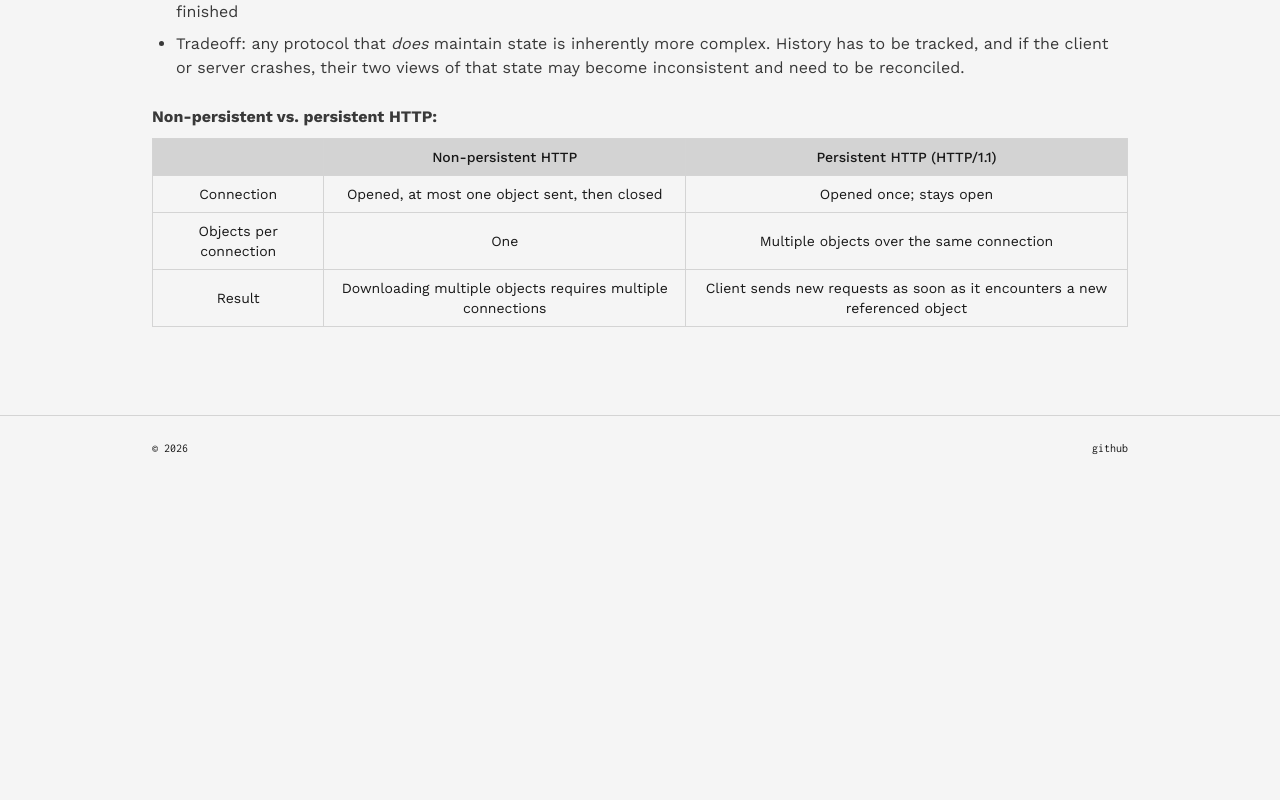
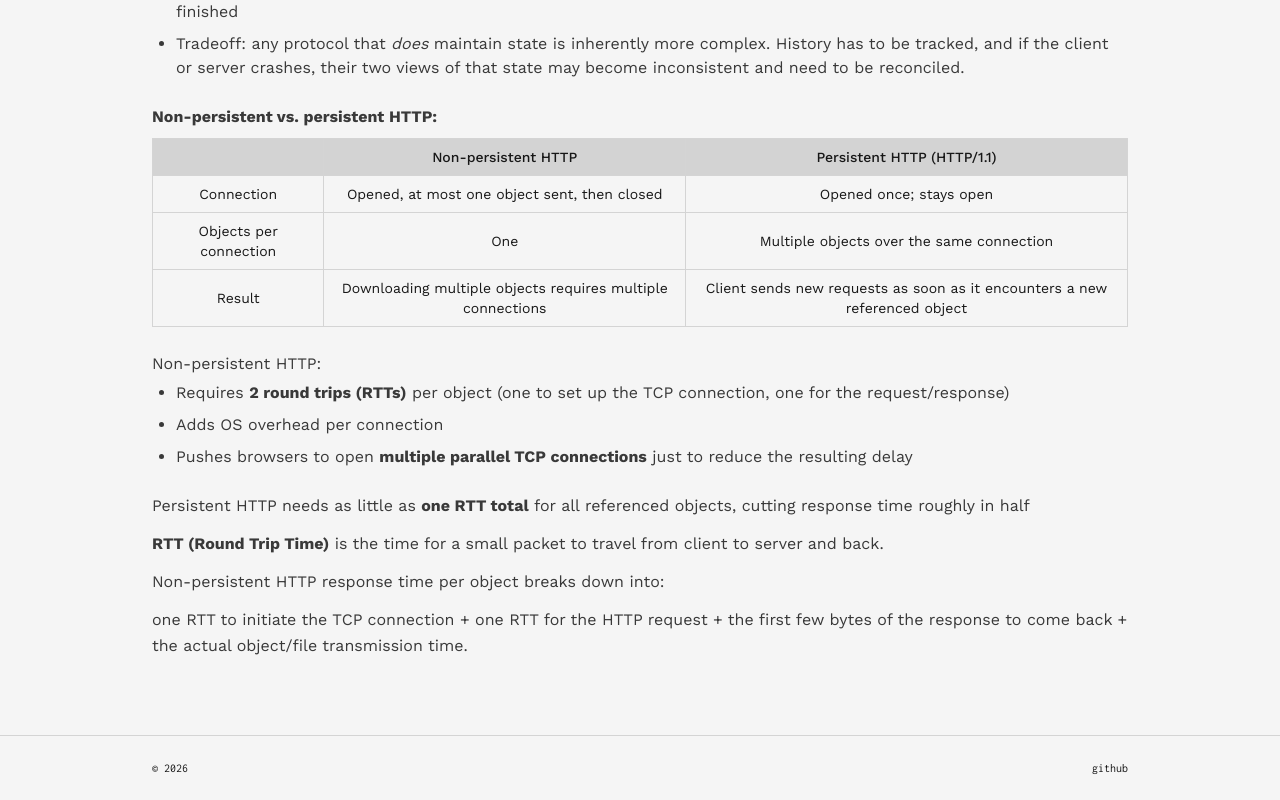
Before and after one commit to n0as-ark/logbook, a React (Vite) app: page /logbook/blog/application-layer-http-email-dns in a window 1280 px wide. Shown: the part 831-1631 px from the top of the page. Before the commit the page ends 1311 px from the top, so only its background shows below. Built offline with nearby package versions, Linux system fonts and the light colour scheme; the HTML template or start-up script is replaced by a standard one.

Commit message:
Update posts.ts

```diff
--- a/src/data/posts.ts
+++ b/src/data/posts.ts
@@ -764,5 +764,16 @@ content: `## 1. HTTP
 | Connection | Opened, at most one object sent, then closed | Opened once; stays open |
 | Objects per connection | One | Multiple objects over the same connection |
 | Result | Downloading multiple objects requires multiple connections | Client sends new requests as soon as it encounters a new referenced object |
+
+Non-persistent HTTP:
+- Requires **2 round trips (RTTs)** per object (one to set up the TCP connection, one for the request/response)
+- Adds OS overhead per connection
+- Pushes browsers to open **multiple parallel TCP connections** just to reduce the resulting delay
+
+Persistent HTTP needs as little as **one RTT total** for all referenced objects, cutting response time roughly in half
+
+**RTT (Round Trip Time)** is the time for a small packet to travel from client to server and back.
+Non-persistent HTTP response time per object breaks down into:
+one RTT to initiate the TCP connection + one RTT for the HTTP request + the first few bytes of the response to come back + the actual object/file transmission time.
 ` },
 ];
```
